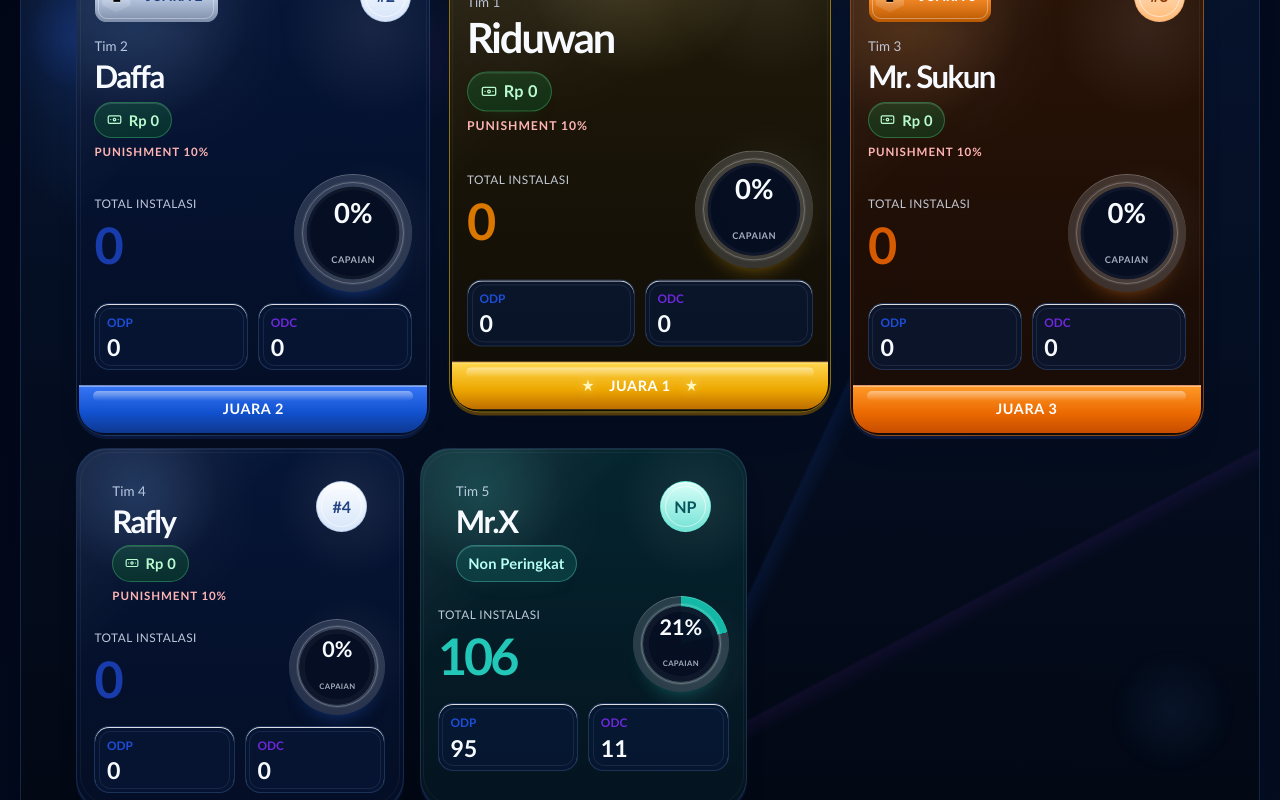
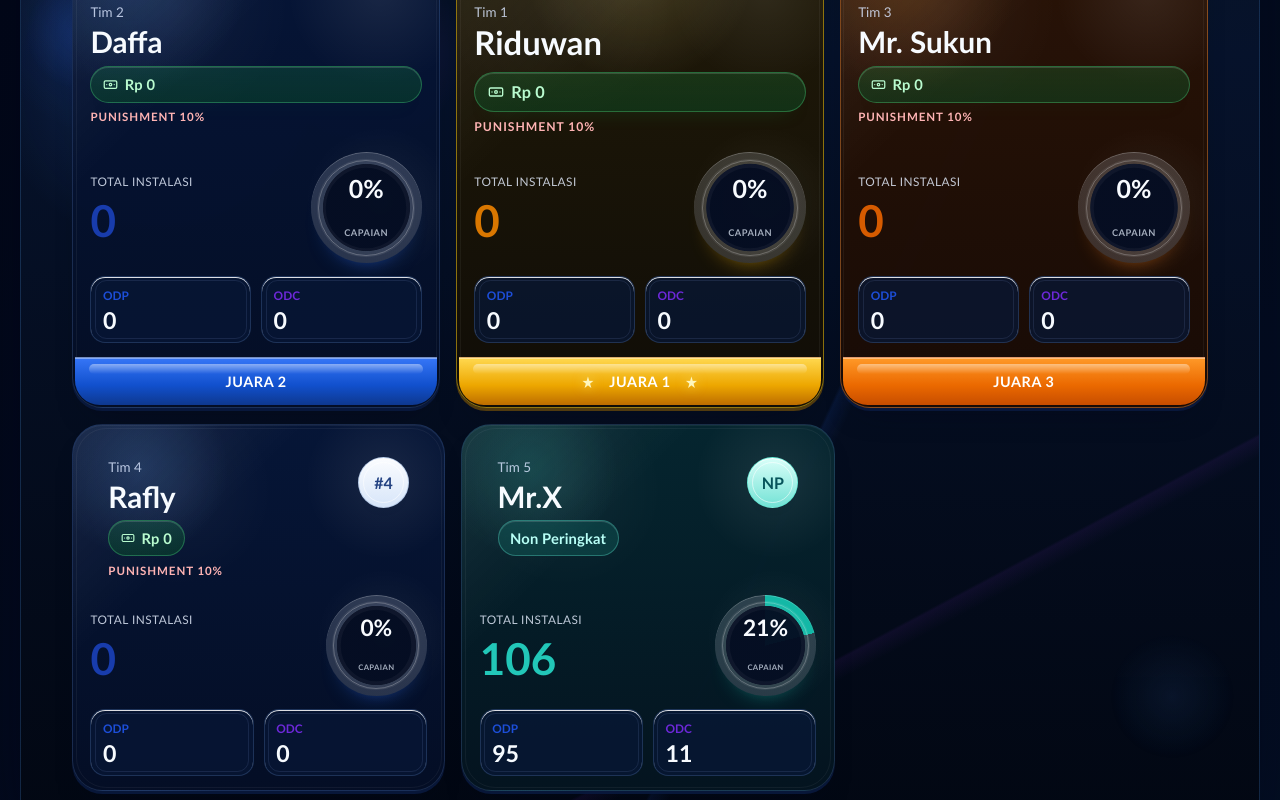
Before and after one commit to fairusinampratama/skynet-infra-deployment, a Vue app: page / in a window 1280 px wide. Shown: the part 340-1140 px from the top of the page. Built offline with nearby package versions, Linux system fonts and the light colour scheme; no server answers.

Commit message:
Refine team ranking card layout

```diff
--- a/src/components/TeamRankingBoard.vue
+++ b/src/components/TeamRankingBoard.vue
@@ -319,19 +319,21 @@ const rewardAmount = (team) => {
 <style scoped>
 .rank-showcase {
   position: relative;
-  padding: 0 1.7rem 1.8rem;
+  padding: 0 1.45rem 1.8rem;
 }
 
 .podium-grid {
   display: grid;
-  grid-template-columns: 1fr 1.08fr 1fr;
-  gap: 1.15rem;
-  align-items: start;
+  grid-template-columns: repeat(3, minmax(0, 1fr));
+  gap: 1rem;
+  align-items: stretch;
 }
 
 .podium-card,
 .mini-card {
   position: relative;
+  display: flex;
+  flex-direction: column;
   overflow: hidden;
   border-radius: 1.9rem;
   border: 1px solid rgba(80, 115, 176, 0.28);
@@ -355,16 +357,14 @@ const rewardAmount = (team) => {
 }
 
 .podium-card {
-  min-height: 28.4rem;
+  min-height: 26.8rem;
 }
 
 .podium-card--main {
-  min-height: 31.4rem;
-  transform: translateY(-0.6rem);
+  min-height: 26.8rem;
 }
 
 .podium-card--silver {
-  margin-top: 2.1rem;
   background:
     radial-gradient(circle at 16% 12%, rgba(96, 165, 250, 0.16), rgba(219, 234, 254, 0) 22%),
     linear-gradient(180deg, rgba(6, 22, 56, 0.98), rgba(4, 14, 38, 0.98));
@@ -382,7 +382,6 @@ const rewardAmount = (team) => {
 }
 
 .podium-card--bronze {
-  margin-top: 2.1rem;
   background:
     radial-gradient(circle at 16% 12%, rgba(255, 143, 40, 0.16), rgba(255, 221, 189, 0) 22%),
     linear-gradient(180deg, rgba(43, 20, 6, 0.98), rgba(24, 11, 6, 0.98));
@@ -550,6 +549,12 @@ const rewardAmount = (team) => {
   padding: 0.88rem 1.08rem 0;
 }
 
+.podium-body {
+  display: flex;
+  flex: 1;
+  flex-direction: column;
+}
+
 .team-label {
   font-size: 0.84rem;
   font-weight: 500;
@@ -558,15 +563,15 @@ const rewardAmount = (team) => {
 
 .team-name {
   margin-top: 0.3rem;
-  font-size: 1.95rem;
+  font-size: clamp(1.85rem, 2vw, 2.15rem);
   font-weight: 900;
   line-height: 1;
-  letter-spacing: -0.05em;
+  letter-spacing: 0;
   color: #f7fbff;
 }
 
 .team-name--main {
-  font-size: 2.6rem;
+  font-size: clamp(2.05rem, 2.25vw, 2.35rem);
 }
 
 .reward-pill {
@@ -618,20 +623,22 @@ const rewardAmount = (team) => {
 
 .stat-layout {
   display: grid;
-  grid-template-columns: minmax(0, 1fr) 7.6rem;
+  grid-template-columns: minmax(0, 1fr) 7.1rem;
   align-items: center;
   gap: 0.8rem;
-  margin-top: 0.85rem;
+  margin-top: auto;
+  padding-top: 1rem;
 }
 
 .stat-layout--main {
-  grid-template-columns: minmax(0, 1fr) 8.2rem;
-  margin-top: 0.95rem;
+  grid-template-columns: minmax(0, 1fr) 7.1rem;
+  margin-top: auto;
 }
 
 .stat-layout--mini {
-  grid-template-columns: minmax(0, 1fr) 6.3rem;
-  margin-top: 0.9rem;
+  grid-template-columns: minmax(0, 1fr) 6.9rem;
+  margin-top: auto;
+  padding-top: 1rem;
 }
 
 .metric-label {
@@ -644,10 +651,10 @@ const rewardAmount = (team) => {
 
 .metric-value {
   margin-top: 0.45rem;
-  font-size: 3.15rem;
+  font-size: clamp(2.75rem, 3.4vw, 3.35rem);
   line-height: 1;
   font-weight: 900;
-  letter-spacing: -0.06em;
+  letter-spacing: 0;
 }
 
 .metric-value--silver {
@@ -668,8 +675,8 @@ const rewardAmount = (team) => {
   --accent-dark: #143aa8;
   position: relative;
   display: grid;
-  height: 7.35rem;
-  width: 7.35rem;
+  height: 6.95rem;
+  width: 6.95rem;
   place-items: center;
   justify-self: end;
   border-radius: 9999px;
@@ -701,7 +708,7 @@ const rewardAmount = (team) => {
 .team-percent span {
   margin-top: 0.18rem;
   color: #f8fbff;
-  font-size: 1.72rem;
+  font-size: 1.56rem;
   font-weight: 900;
   line-height: 1;
 }
@@ -735,12 +742,12 @@ const rewardAmount = (team) => {
 }
 
 .team-percent--mini {
-  height: 6rem;
-  width: 6rem;
+  height: 6.35rem;
+  width: 6.35rem;
 }
 
 .team-percent--mini span {
-  font-size: 1.35rem;
+  font-size: 1.42rem;
 }
 
 .team-percent--mini small {
@@ -751,7 +758,7 @@ const rewardAmount = (team) => {
   display: grid;
   grid-template-columns: repeat(2, minmax(0, 1fr));
   gap: 0.62rem;
-  margin-top: 0.72rem;
+  margin-top: 0.78rem;
   padding-bottom: 0.9rem;
 }
 
@@ -843,14 +850,14 @@ const rewardAmount = (team) => {
 
 .mini-card-row {
   display: grid;
-  grid-template-columns: repeat(auto-fit, minmax(20rem, 1fr));
+  grid-template-columns: repeat(2, minmax(0, 1fr));
   gap: 1rem;
-  margin-top: 0.78rem;
-  width: 59.5%;
+  margin-top: 1rem;
+  width: calc((100% - 1rem) * 2 / 3 + 1rem);
 }
 
 .mini-card {
-  min-height: 14.6rem;
+  min-height: 21.8rem;
   background:
     radial-gradient(circle at 18% 12%, rgba(96, 165, 250, 0.16), rgba(219, 234, 254, 0) 20%),
     linear-gradient(180deg, rgba(6, 22, 56, 0.98), rgba(4, 14, 38, 0.98));
@@ -890,7 +897,7 @@ const rewardAmount = (team) => {
   }
 
   .podium-grid {
-    grid-template-columns: 1fr;
+    grid-template-columns: repeat(2, minmax(0, 1fr));
   }
 
   .podium-card--main,
@@ -901,6 +908,7 @@ const rewardAmount = (team) => {
   }
 
   .mini-card-row {
+    grid-template-columns: repeat(2, minmax(0, 1fr));
     width: 100%;
   }
 }
@@ -913,6 +921,11 @@ const rewardAmount = (team) => {
   .podium-card,
   .podium-card--main {
     min-height: auto;
+  }
+
+  .podium-grid,
+  .mini-card-row {
+    grid-template-columns: 1fr;
   }
 
   .podium-head,
@@ -931,5 +944,17 @@ const rewardAmount = (team) => {
   .metric-value {
     font-size: 2.9rem;
   }
+
+  .stat-layout,
+  .stat-layout--main,
+  .stat-layout--mini {
+    grid-template-columns: minmax(0, 1fr) 6.2rem;
+  }
+
+  .team-percent,
+  .team-percent--mini {
+    height: 6rem;
+    width: 6rem;
+  }
 }
 </style>
```
